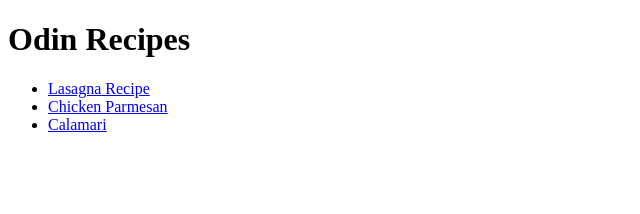
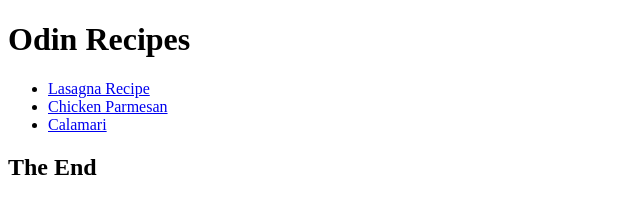
Before and after one commit to RobertJrr/odin_recipes, a plain HTML site: page index.html in a window 1280 px wide. Shown: the whole page, without its empty margins (0-640 px from the left). Drawn offline with Linux system fonts and the light colour scheme.

Commit message:
Added The End

```diff
--- a/index.html
+++ b/index.html
@@ -11,6 +11,7 @@
             <li><a href="./recipes/chickenparm.html" target="_blank" rel="noopener noreferrer">Chicken Parmesan</a></li>
             <li><a href="./recipes/calamari.html" target="_blank" rel="noopener noreferrer">Calamari</a></li>
         </ul>
+        <h2>The End</h2>
     </body>
 
 </html>
```
